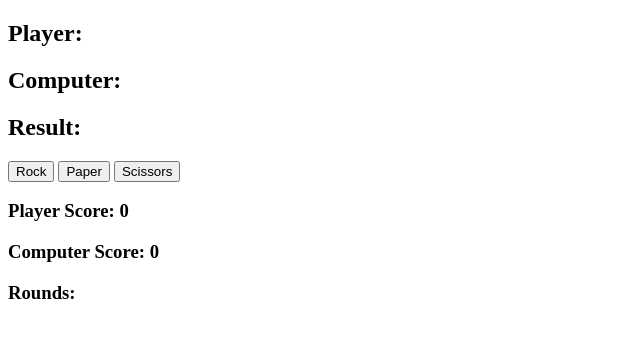
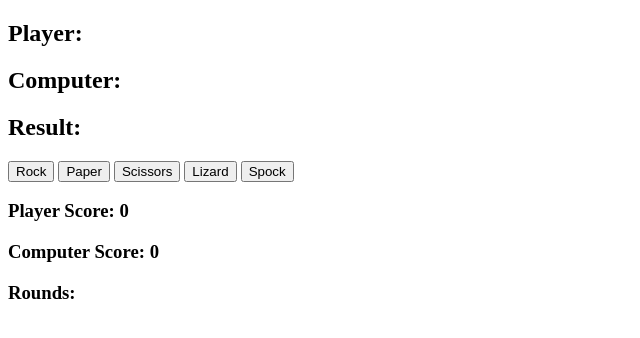
Before and after one commit to csilfverskiold/rpsls, a plain HTML site: page index.html in a window 1280 px wide. Shown: the whole page, without its empty margins (0-640 px from the left). Drawn offline with Linux system fonts and the light colour scheme.

Commit message:
Add lizard and spock buttons

```diff
--- a/index.html
+++ b/index.html
@@ -17,6 +17,9 @@
     <button id="rock" data-choice="Rock">Rock</button>
     <button id="paper" data-choice="Paper">Paper</button>
     <button id="scissors" data-choice="Scissors">Scissors</button>
+    <button id="lizard" data-choice="Lizard">Lizard</button>
+    <button id="spock" data-choice="Spock">Spock</button>
+
 
     <section>
         <div class="score-area">
```
